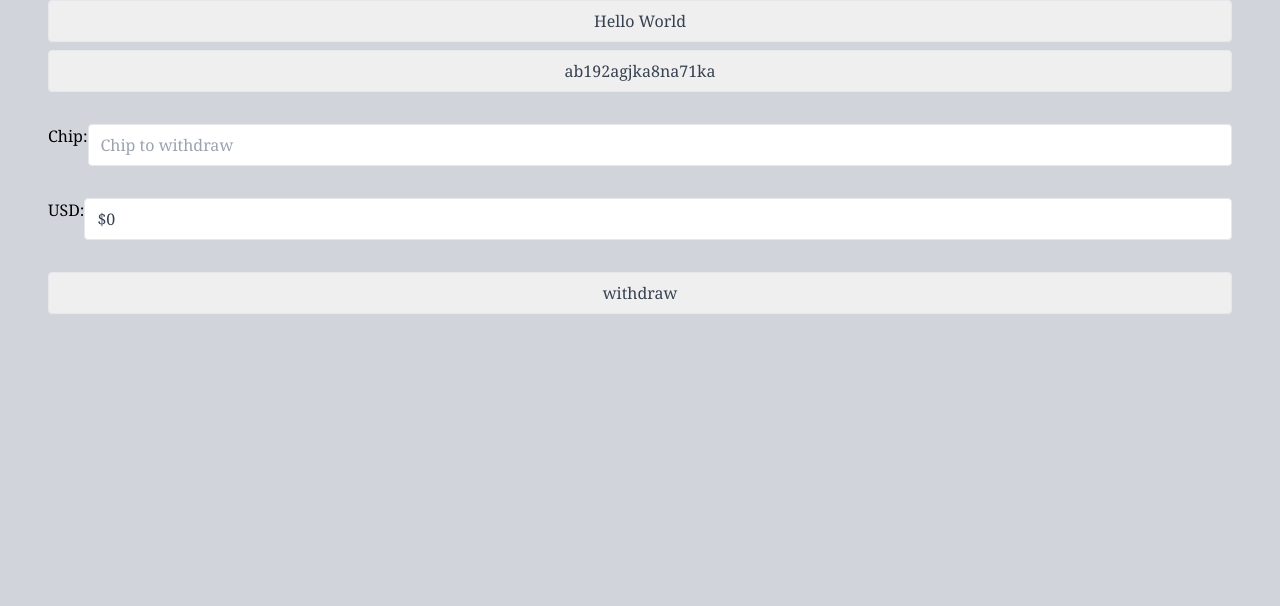
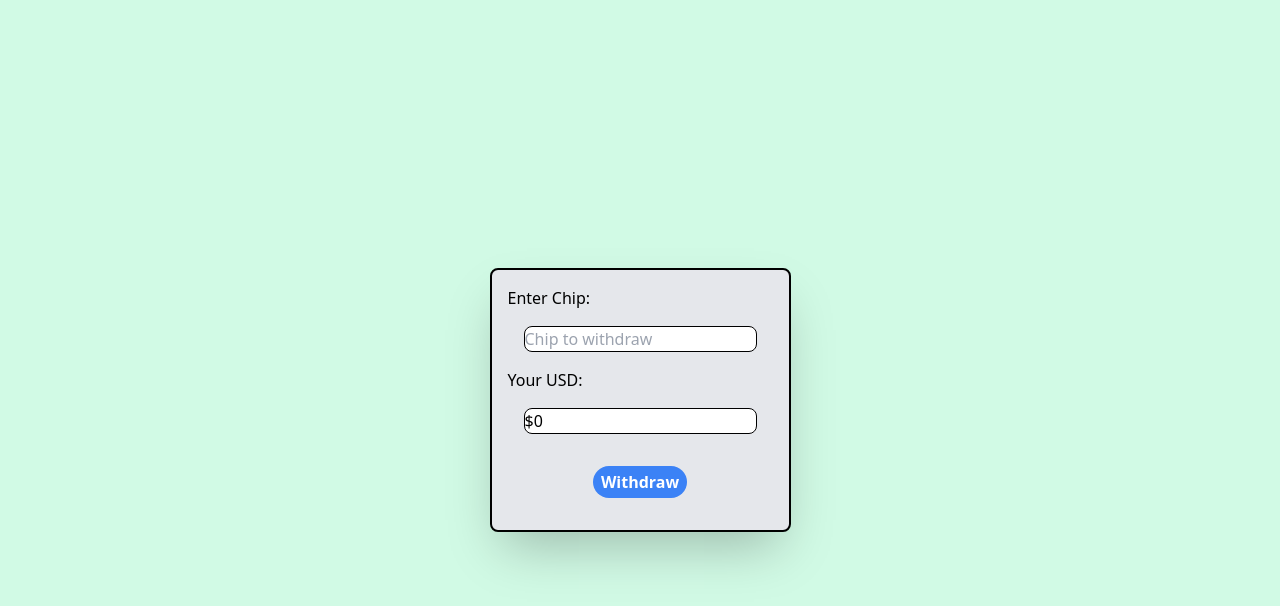
Before and after one commit to iamsuyashpatel07/virtual-currency, a React (Create React App) app: page / in a window 1280 px wide. Shown: the top 606 px of the page. Built offline with nearby package versions, Linux system fonts and the light colour scheme.

Commit message:
Added desigh

```diff
--- a/public/index.html
+++ b/public/index.html
@@ -25,7 +25,7 @@
     <title>React App</title>
 </head>
 
-<body class="bg-gray-300 fnt">
+<body class="atialiased bg-green-100">
     <noscript>You need to enable JavaScript to run this app.</noscript>
     <div id="root"></div>
     <!--
--- a/src/index.css
+++ b/src/index.css
@@ -1,6 +1,3 @@
 @tailwind base;
 @tailwind components;
 @tailwind utilities;
-.fnt {
-    font-family: Georgia, 'Times New Roman', Times, serif;
-}
--- a/src/index.js
+++ b/src/index.js
@@ -8,7 +8,6 @@ class NameForm extends React.Component {
     constructor(props) {
         super(props);
         this.state = { value: '' };
-
         this.handleChange = this.handleChange.bind(this);
         this.handleSubmit = this.handleSubmit.bind(this);
     }
@@ -24,53 +23,28 @@ class NameForm extends React.Component {
 
     render() {
         return (
-        <form onSubmit = { this.handleSubmit } >
-          <div class="px-12 pb-10">
-          <div class="w-full mb-2">
-            <div class="flex justify-center">
-           <input class="px-8  w-full border rounded py-2 text-gray-700 focus:outline-none items-center"  type = "submit"
-        value = {"Hello World" }
-        />
-        </div>
-        </div>
-        <div class="w-full mb-2">
-            <div class="flex justify-center">
-        <input type = "submit" class="px-8  w-full border rounded py-2 text-gray-700 focus:outline-none items-center"
-        value = {"ab192agjka8na71ka" }
-        />
-        </div>
-        </div>
-           <br />
-           <div class="w-full mb-2">
-            <div class="flex justify-center">
-
-            Chip:
-            <input type = "text" class="px-3  w-full border rounded py-2 text-gray-700 focus:outline-none items-center"
-            placeholder="Chip to withdraw"
-            value = { this.state.value }
-            onChange = { this.handleChange }
-            />
-            </div>
-            </div>
-            <br />
+       <div class="flex w-full min-h-screen justify-center items-center">
+         <div class="border-2 rounded-lg  border-black bg-gray-200 shadow-2xl">
+           <form onSubmit = { this.handleSubmit } class="">
+              <div class="m-4">Enter Chip:</div>
+              <input type ="text" class="mx-8 border rounded-lg  border-black "
+              placeholder="Chip to withdraw"
+              value = { this.state.value }
+              onChange = { this.handleChange }
+              />
+              <br />
               {/* now this will show the usd*/}
-              <div class="w-full mb-2">
-            <div class="flex justify-center">
-              USD:
+              <div class="m-4">Your USD:</div>
+              <input type = "text" class="mx-8 border rounded-lg  border-black "
+              value = {"$"+((this.state.value)*10) }
+              />
               <br />
-         <input type = "text" class="px-3  w-full border rounded py-2 text-gray-700 focus:outline-none items-center"
-        value = {"$"+((this.state.value)*10) }
-        />
-        </div>
-        </div>
-           <br />
-           <div class="w-full mb-2">
-            <div class="flex justify-center">
-        <input class="px-8  w-full border rounded py-2 text-gray-700 focus:outline-none items-center" type = "submit" value = "withdraw" / >
-          </div>
-          </div>
-           </div>
-            </form>
+              <div class="my-8 grid justify-items-center">
+                 <input type="submit" value="Withdraw" class="bg-blue-500 hover:bg-blue-700 text-white font-bold py-1 px-2  rounded-full text-center" />
+               </div>
+           </form>
+         </div>
+       </div>
         );
     }
 }
```
